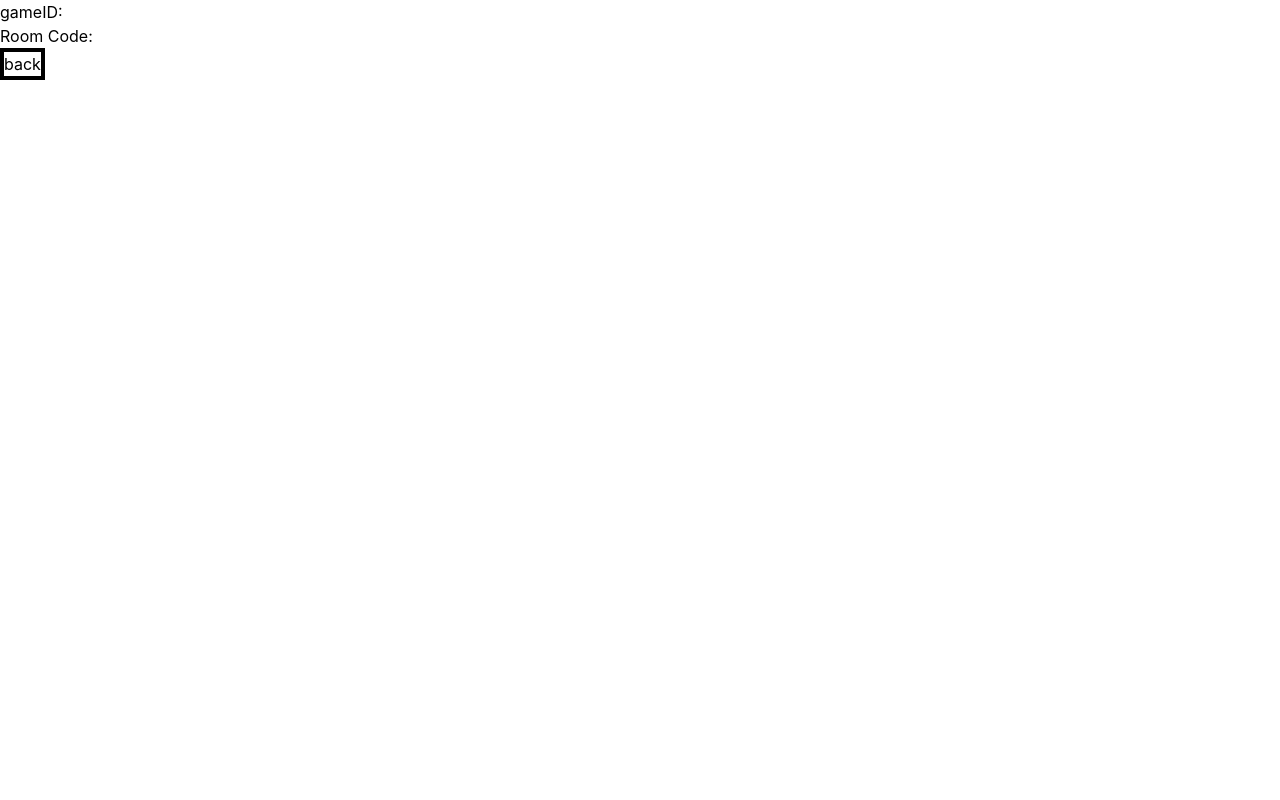
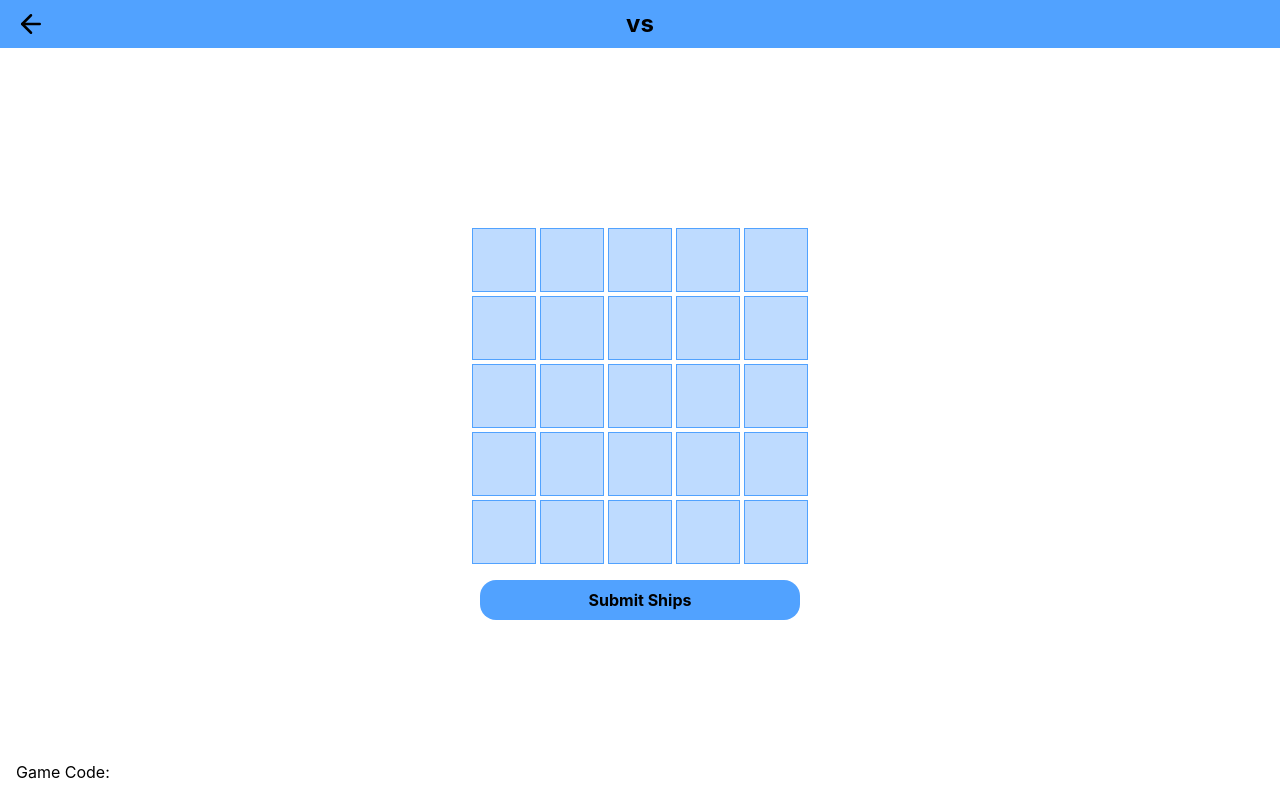
Before and after one commit to ampardo18/Lobby-System, a React (Vite) app in the folder client-lobby_system/: page /game in a window 1280 px wide. Built offline with nearby package versions, Linux system fonts and the light colour scheme.

Commit message:
added game board on game.tsx view with backend support for sending info on player1, player2, and game code

```diff
--- a/client-lobby_system/src/components/Game.tsx
+++ b/client-lobby_system/src/components/Game.tsx
@@ -1,15 +1,50 @@
 import { useNavigate, useParams } from 'react-router-dom'
 import { useEffect, useState } from 'react'
+import { ArrowLeft } from 'lucide-react'
+import { io } from 'socket.io-client'
 
 function Game(){
+    const { id } = useParams()
     const navigate = useNavigate()
-    const { id } = useParams()
+    const [ gameDetails, setGameDetails ] = useState<{player1: string; player2: string; status: string; code: string} | null>(null)
+
+    useEffect(() => {
+        const token = localStorage.getItem('token')
+        if(!token) return
+        const socket = io(import.meta.env.VITE_PUBLIC_HOST, {
+            auth: { token }
+        })
+        console.log('gameid',id)
+        socket.emit('getGameDetails', id, (response: {success: boolean; gameDetails?: typeof gameDetails; message?: string}) => {
+            if(response.success && response.gameDetails){
+                setGameDetails(response.gameDetails)
+            }else{
+                console.log(response.message)
+            }
+        })
+    }, [id])
+
     return(
-        <div>
-            <h1>gameID: {id ?? ''}</h1>
-            <p>Room Code:</p>
-            <button className="border-4 cursor-pointer" onClick={()=> navigate('/lobby')}>back</button>
+        <div className="flex flex-col h-screen overflow-hidden">
+            <header className="relative bg-blue-400 flex items-center justify-center h-12">
+                <button className="cursor-pointer absolute left-4" onClick={()=> navigate('/lobby')}><ArrowLeft size={30}/></button>
+                <h1 className="font-bold text-2xl">{gameDetails?.player1} vs {gameDetails?.player2}</h1>
+            </header>
+            <div className="flex flex-col flex-1 items-center justify-center gap-4">
+                <div className="grid grid-cols-5 gap-1">
+                    {Array.from({length: 5 * 5}).map((_, index) => (
+                        <div
+                            key={index}
+                            className="w-16 h-16 bg-blue-200 border border-blue-400"
+                        />
+                    ))}
+                </div>
+                <button className="submit-play-button">Submit Ships</button>
+                <p className="absolute bottom-4 left-4">Game Code: {gameDetails?.code}</p>
+            </div>
+
         </div>
+
     )
 }
 
--- a/client-lobby_system/src/styles/global.css
+++ b/client-lobby_system/src/styles/global.css
@@ -1,7 +1,7 @@
 @import "tailwindcss";
 /*Buttons that are found throughout the app that will have same styling (i.e., sign-in and register buttons)*/
 .main-buttons{
-    @apply bg-blue-400 font-bold cursor-pointer w-1/2 h-10 rounded-lg transform transition-transform duration-200 hover:scale-105 mx-auto
+    @apply bg-blue-400 font-bold cursor-pointer w-1/2 h-10 rounded-2xl transform transition-transform duration-200 hover:scale-105 mx-auto
 }
 
 .app-title{
@@ -23,3 +23,7 @@
 .active-game-list{
     @apply bg-gray-400 w-2/3 max-h-64 text-center p-4 rounded-2xl space-y-4 overflow-y-hidden hover:overflow-y-auto
 }
+
+.submit-play-button{
+    @apply bg-blue-400 font-bold cursor-pointer h-10 w-1/4 rounded-2xl transition-transform duration-200 hover:scale-105 mx-auto
+}
```
Also changed, not shown: 2 other files (tests, documents, lock files or other folders).
